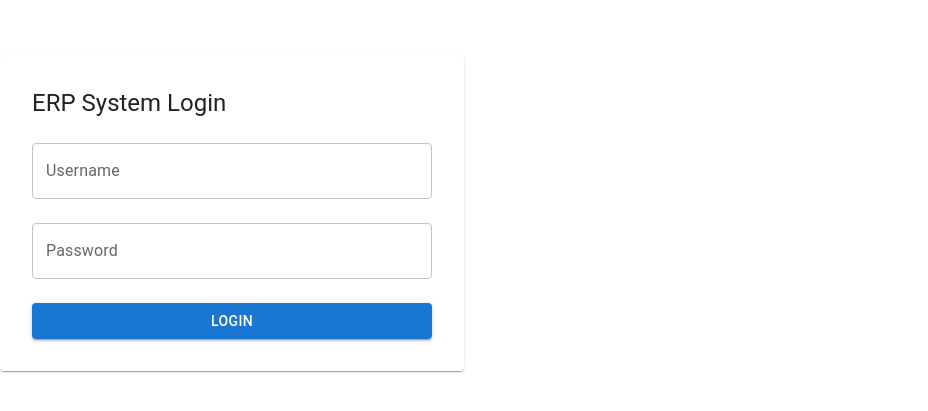
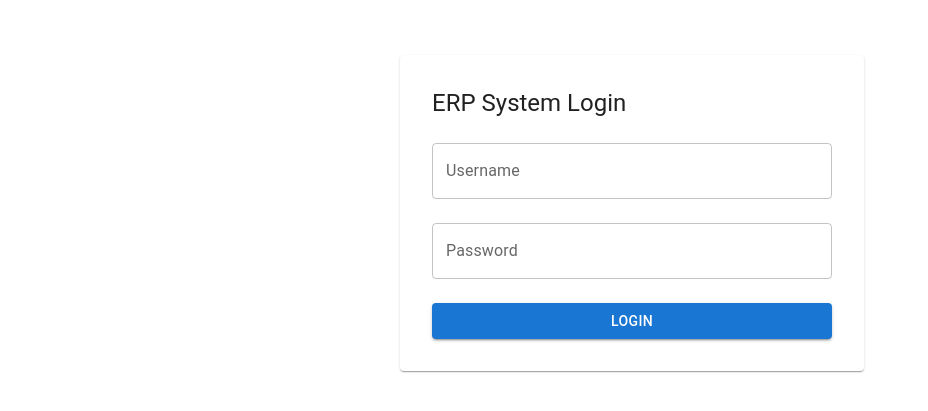
Before and after one commit to Elias-Yeshanew/skybriks_internship, a React (Vite) app in the folder ERP/erp-ui/: page / in a window 1280 px wide. Shown: the part 227-638 px from the top of the page, without its empty margins (0-928 px from the left). Built offline with nearby package versions, Linux system fonts and the light colour scheme.

Commit message:
login page fix

```diff
--- a/ERP/erp-ui/src/pages/Login.jsx
+++ b/ERP/erp-ui/src/pages/Login.jsx
@@ -27,7 +27,7 @@ const handleSubmit = async (e) =>{
 };
 
 return (
-    <Box sx={{ display: 'flex', justifyContent: 'center', mt: 10 }}>
+    <Box sx={{ display: 'flex', justifyContent: 'center', mt: 10, ml:50}}>
             <Paper sx={{ p: 4, width: 400 }}>
                 <Typography variant="h5" gutterBottom>ERP System Login</Typography>
                 <form onSubmit={handleSubmit}>
```
